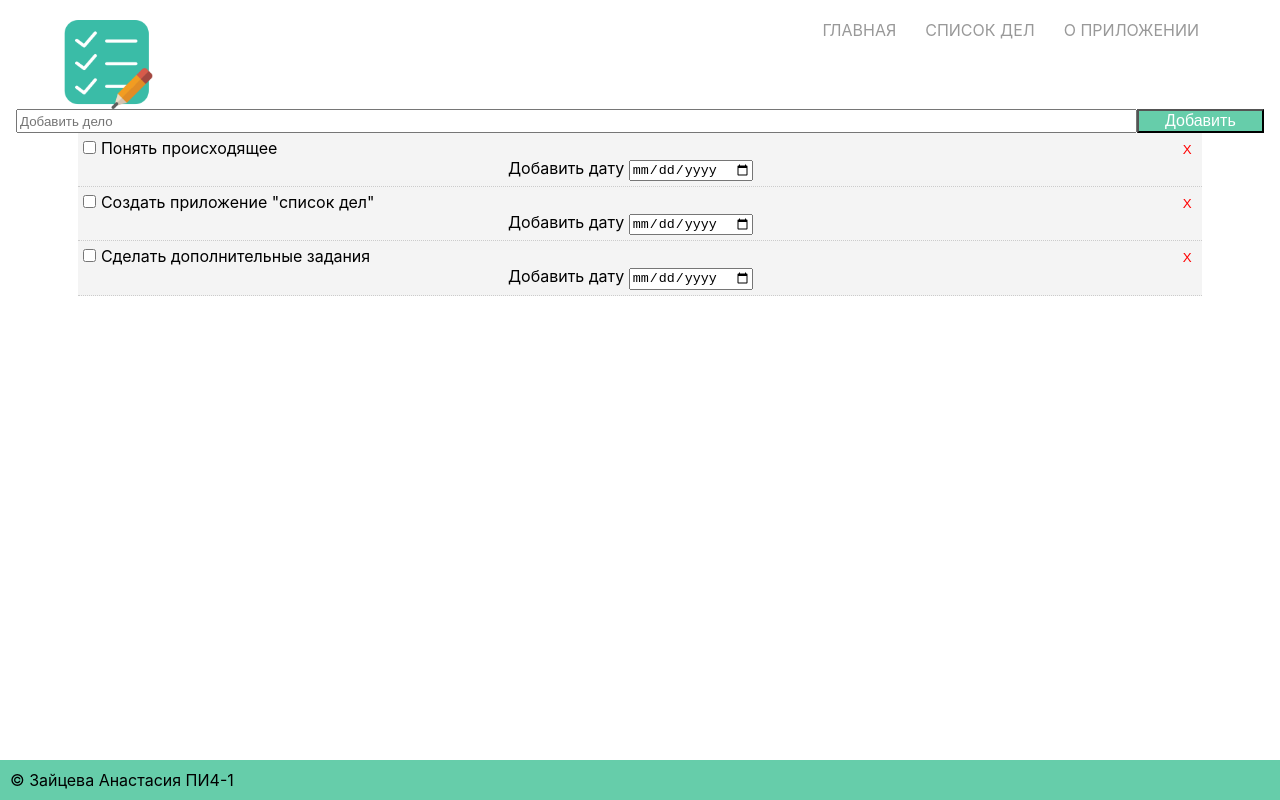
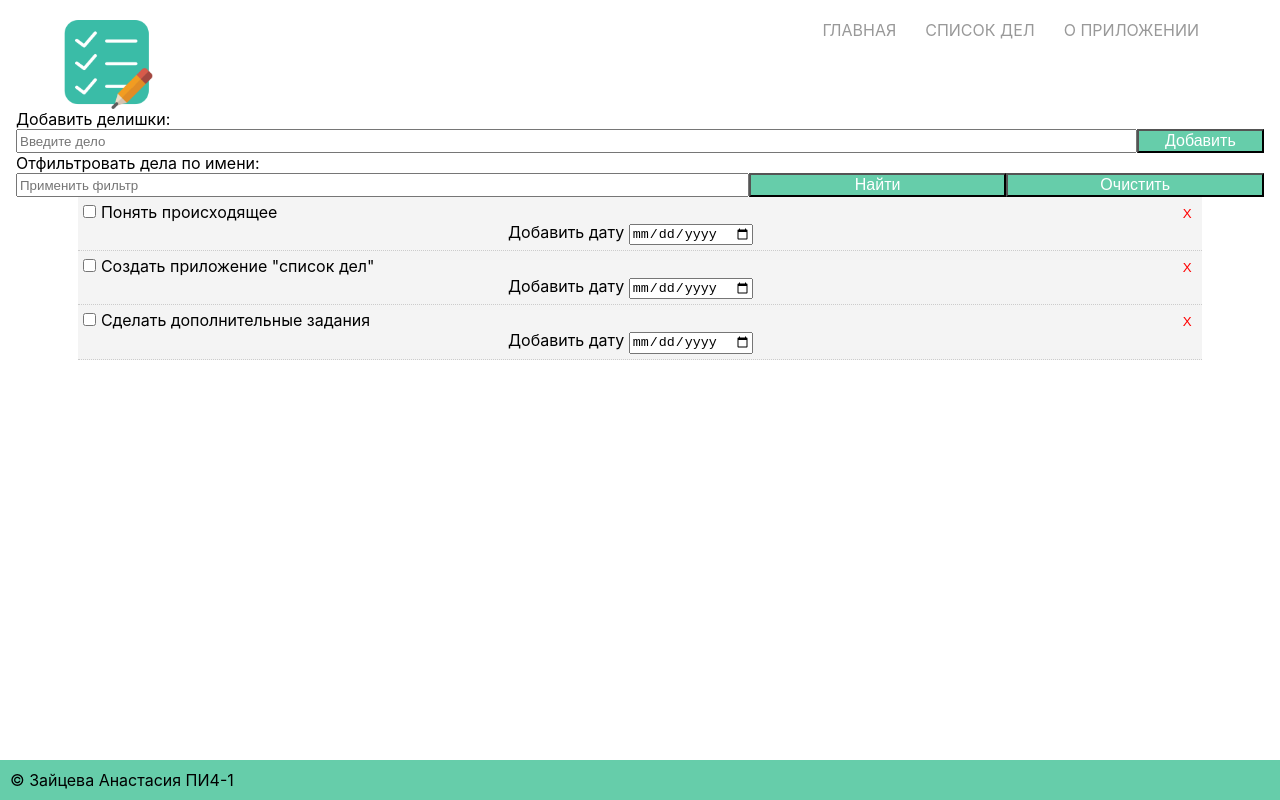
Before and after one commit to koroteevmv/web_1_react, a React (Create React App) app: page /List in a window 1280 px wide. Built offline with nearby package versions, Linux system fonts and the light colour scheme.

Commit message:
Добавление фильтра по названию, обавление автоматического сохранения
и небольшое улучшение дизайна приложения

```diff
--- a/src/App.css
+++ b/src/App.css
@@ -140,9 +140,6 @@
     display: block;
     margin: 0 0 5px;
   }
-  .nav ul:hover .current {
-    background: url(images/icon-check.png) no-repeat 10px 7px;
-  }
 
   /* адаптивное меню справа */
   .nav.right ul {
--- a/src/List.js
+++ b/src/List.js
@@ -2,6 +2,7 @@ import React from "react";
 import "./App.css";
 import Todos from "./components/Todos";
 import AddTodo from "./components/addTodo";
+import Filtr from "./components/Filtr";
 
 class App extends React.Component {
   state = {
@@ -23,18 +24,6 @@ class App extends React.Component {
       }
     ]
   };
-  // Toggle complete
-  markComplete = id => {
-    this.setState({
-      todos: this.state.todos.map(todo => {
-        if (todo.id === id) {
-          todo.completed = !todo.completed;
-        }
-        return todo;
-      })
-    });
-  };
-
   addTodo = title => {
     if (title === "") {
       alert("Введите дело");
@@ -55,12 +44,53 @@ class App extends React.Component {
       todos: [...this.state.todos.filter(todo => todo.id !== id)]
     });
   };
+  // Toggle complete
+  markComplete = id => {
+    this.setState({
+      todos: this.state.todos.map(todo => {
+        if (todo.id === id) {
+          todo.completed = !todo.completed;
+        }
+        return todo;
+      })
+    });
+  };
+
+  Fil = false;
+  FiltrTodo = title => {
+    if (title !== "") {
+      this.todosCopy = this.state.todos;
+      this.Fil = true;
+      this.setState(
+        { todos: this.state.todos.filter(todo => todo.title === title) },
+        () => console.log(this.state.todos)
+      );
+    }
+  };
+  delFiltr = () => {
+    if (this.Fil === true) {
+      this.setState({ todos: this.todosCopy });
+    }
+  };
+
+  UNSAFE_componentWillMount() {
+    if (localStorage.getItem("plans")) {
+      this.setState({
+        todos: JSON.parse(localStorage.getItem("plans"))
+      });
+    }
+  }
+
+  UNSAFE_componentWillUpdate(nextProps, nextState) {
+    localStorage.setItem("plans", JSON.stringify(nextState.todos));
+  }
 
   render() {
     return (
       <div className="App">
         <div className="container">
           <AddTodo addTodo={this.addTodo} />
+          <Filtr FiltrTodo={this.FiltrTodo} delFiltr={this.delFiltr} />
           <Todos
             todos={this.state.todos}
             markComplete={this.markComplete}
--- /dev/null
+++ b/src/components/Filtr.js
@@ -0,0 +1,70 @@
+import React from "react";
+
+class Filtr extends React.Component {
+  state = {
+    title: ""
+  };
+  onClick = e => {
+    e.preventDefault();
+    this.props.FiltrTodo(this.state.title);
+  };
+  onClick2 = e => {
+    e.preventDefault();
+    this.props.delFiltr();
+    this.setState({ title: "" });
+  };
+  onChange = e =>
+    this.setState({
+      [e.target.name]: e.target.value
+    });
+  render() {
+    return (
+      <div>
+        {" "}
+        <div>
+          {" "}
+          <form className="formStyle" style={{ display: "flex" }}>
+            Отфильтровать дела по имени:
+          </form>{" "}
+        </div>
+        <div>
+          <form className="formStyle" style={{ display: "flex" }}>
+            <input
+              type="text"
+              style={{ flex: "3" }}
+              name="title"
+              value={this.state.title}
+              onChange={this.onChange}
+              placeholder="Применить фильтр"
+            />
+            <input
+              type="submit"
+              value="Найти"
+              className="btm"
+              style={{
+                flex: "1",
+                background: "#66cdaa",
+                color: "white",
+                fontSize: "100%"
+              }}
+              onClick={this.onClick}
+            />
+            <input
+              type="submit"
+              value="Очистить"
+              className="btm"
+              style={{
+                flex: "1",
+                background: "#66cdaa",
+                color: "white",
+                fontSize: "100%"
+              }}
+              onClick={this.onClick}
+            />
+          </form>
+        </div>
+      </div>
+    );
+  }
+}
+export default Filtr;
--- a/src/components/addTodo.js
+++ b/src/components/addTodo.js
@@ -17,11 +17,20 @@ class AddTodo extends Component {
 
   render() {
     return (
+      <div>
+        {" "}
+        <div>
+          {" "}
+          <form className="formStyle" style={{ display: "flex" }}>
+            Добавить делишки:
+          </form>{" "}
+        </div>
+        <div>
           <form onSubmit={this.onSubmit} style={{ display: "flex" }}>
             <input
               type="text"
               name="title"
-          placeholder="Добавить дело"
+              placeholder="Введите дело"
               style={{ flex: "10" }}
               value={this.state.title}
               onChange={this.onChange}
@@ -38,6 +47,8 @@ class AddTodo extends Component {
               }}
             />
           </form>
+        </div>
+      </div>
     );
   }
 }
```
Lines whose indentation alone changed are shown as unchanged.
